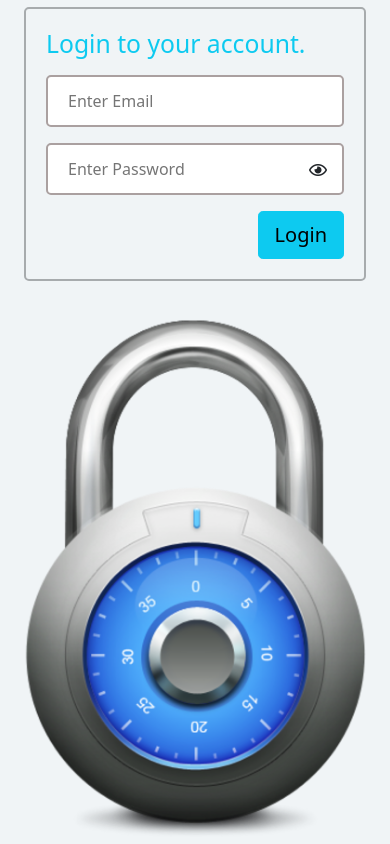
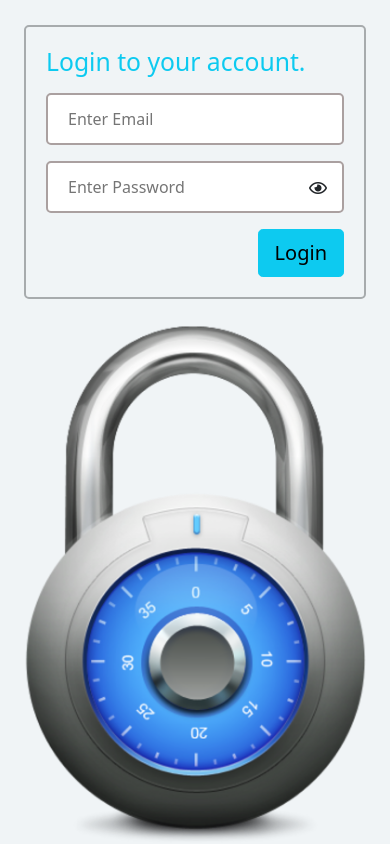
Before and after one commit to vijaypal-hestabit/hbct, a PHP site: page /admin/index.php in a window 390 px wide. Run offline with PHP 8.4, Linux system fonts and the light colour scheme; some libraries are stand-ins or nearby versions.

Commit message:
fix mt screen

```diff
--- a/admin/index.php
+++ b/admin/index.php
@@ -27,7 +27,7 @@ if (isset($_SESSION['email'])) {
         <div class="admin_login">
             <div class="container">
                 <div class="row content_center">
-                    <div class="col-sm-6 d-grid align-items-center">
+                    <div class="col-sm-6 d-grid align-items-center mt-4 mt-md-0">
                         <div class="login_section">
                             <h2 class="text-info">Login to your account.</h2>
                             <h4 id="login_status"></h4>
```
